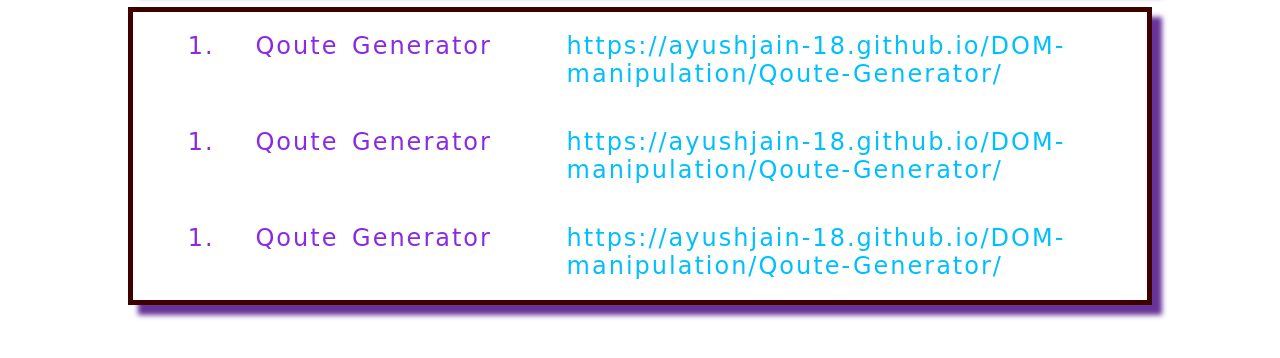
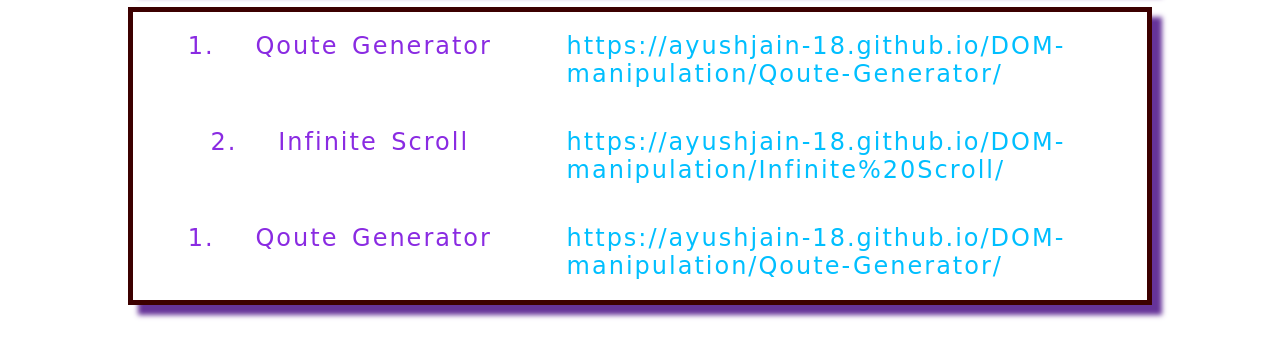
Before and after one commit to AyushJain-18/DOM-manipulation, a website: page index.html in a window 1280 px wide. Shown: the part 320-678 px from the top of the page. Drawn offline with Linux system fonts and the light colour scheme; a web font is replaced by a local one.

Commit message:
added infinite scroll to html page

```diff
--- a/index.html
+++ b/index.html
@@ -27,9 +27,9 @@
             </div>
               <!-- second project -->
             <div class= 'eachProject'>
-                <div class = 'projectName'>1. &nbsp; Qoute Generator</div>
+                <div class = 'projectName'>2. &nbsp; Infinite Scroll</div>
                 <div class = 'projectLink' id=projectlink1>
-                    <span  tabindex="0"> https://ayushjain-18.github.io/DOM-manipulation/Qoute-Generator/ </span>
+                    <span  tabindex="0">https://ayushjain-18.github.io/DOM-manipulation/Infinite%20Scroll/ </span>
                 </div>
             </div>
               <!-- third project -->
```
